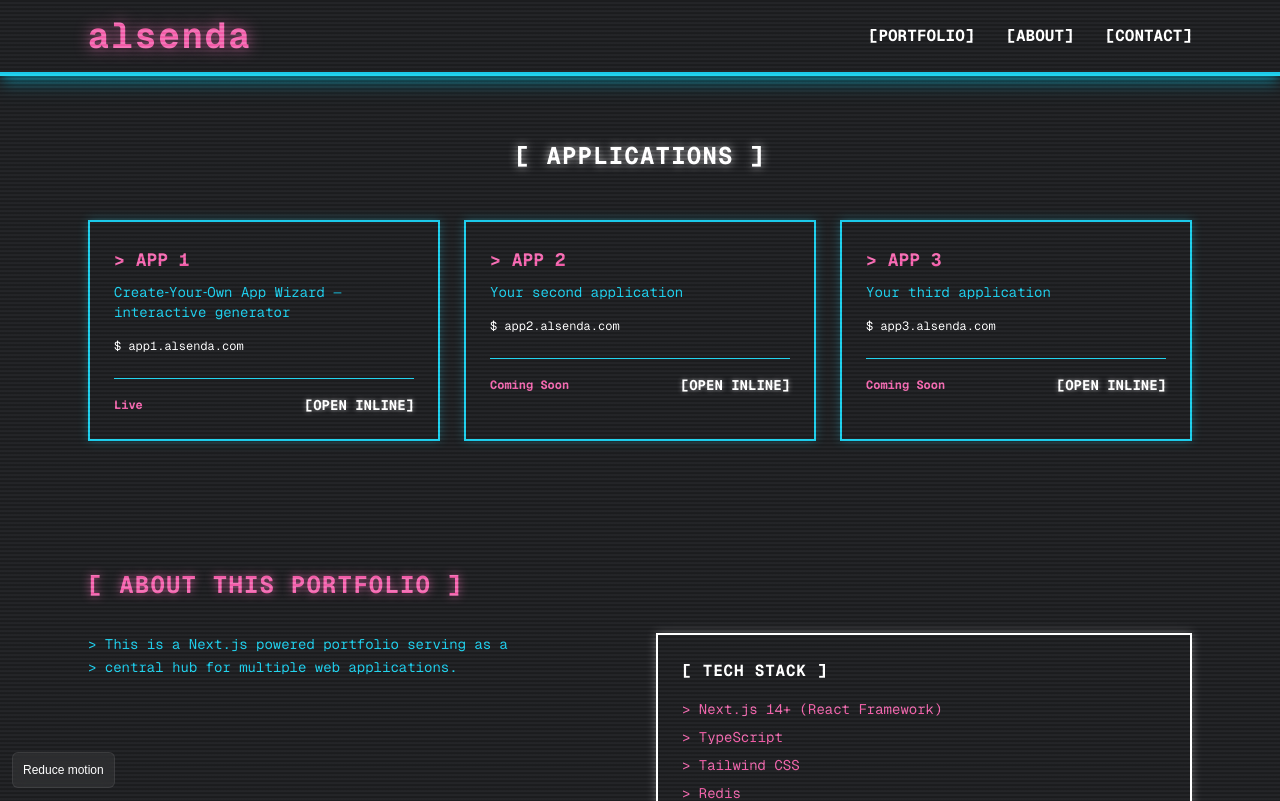
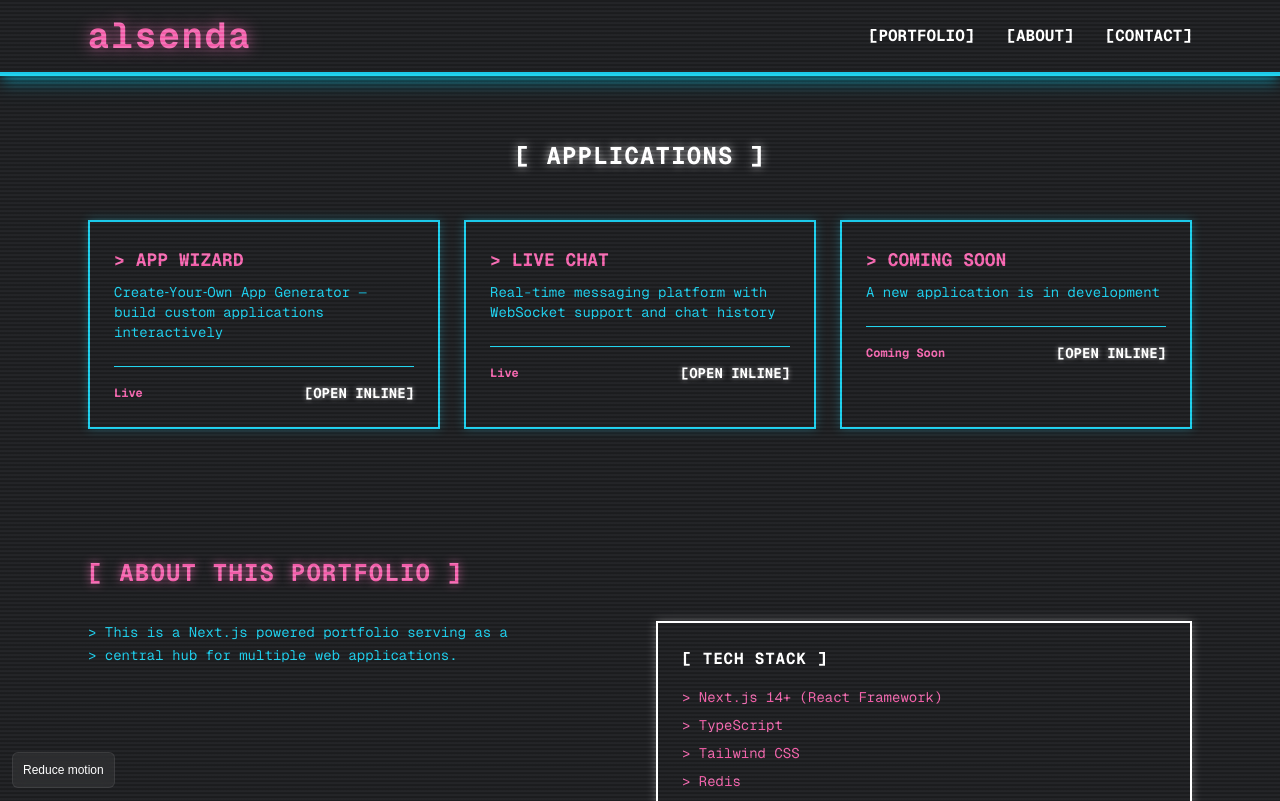
Before and after one commit to alsenda/alsenda.com, a Next.js app: page / in a window 1280 px wide. Shown: the top 801 px of the page. Built offline with nearby package versions, Linux system fonts and the light colour scheme.

Commit message:
Update app names and remove subdomain references

```diff
--- a/src/app/page.tsx
+++ b/src/app/page.tsx
@@ -3,20 +3,20 @@
 export default function Home() {
   const applications = [
     {
-      name: "App 1",
-      description: "Create‑Your‑Own App Wizard — interactive generator",
+      name: "App Wizard",
+      description: "Create‑Your‑Own App Generator — build custom applications interactively",
       subdomain: "app1",
       status: "Live",
     },
     {
-      name: "App 2",
-      description: "Your second application",
+      name: "Live Chat",
+      description: "Real-time messaging platform with WebSocket support and chat history",
       subdomain: "app2",
-      status: "Coming Soon",
+      status: "Live",
     },
     {
-      name: "App 3",
-      description: "Your third application",
+      name: "Coming Soon",
+      description: "A new application is in development",
       subdomain: "app3",
       status: "Coming Soon",
     },
--- a/src/components/AppEmbed.tsx
+++ b/src/components/AppEmbed.tsx
@@ -39,7 +39,6 @@
             >
               <h4 className="text-lg font-bold mb-2 text-pink-400">{">"} {app.name.toUpperCase()}</h4>
               <p className="text-cyan-300 mb-4 text-sm">{app.description}</p>
-              <p className="text-xs text-white mb-4 font-mono">$ {app.subdomain}.alsenda.com</p>
               <div className="flex items-center justify-between mt-6 pt-4 border-t border-cyan-400">
                 <span className="text-xs font-bold text-magenta-400">{app.status}</span>
                 <a
```
